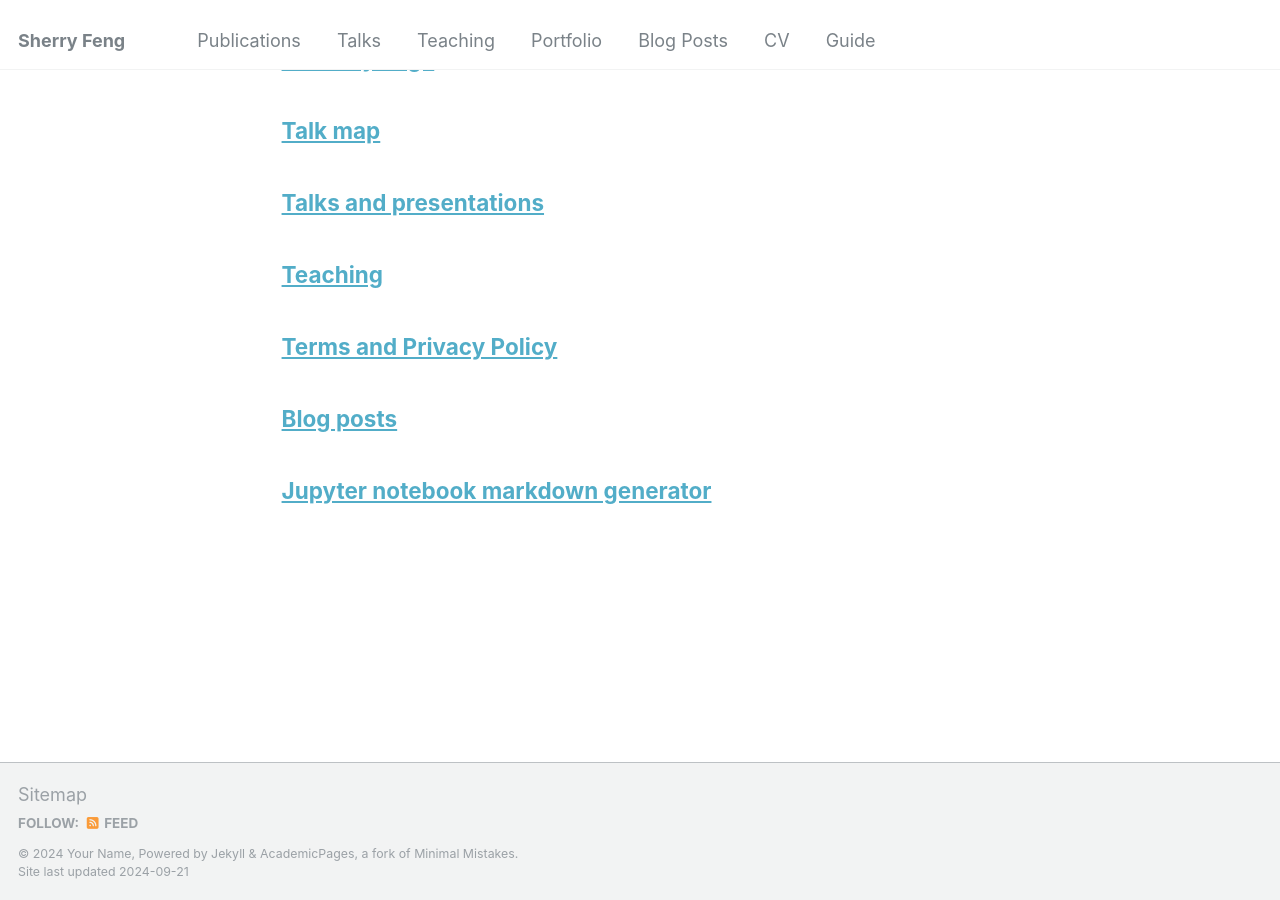
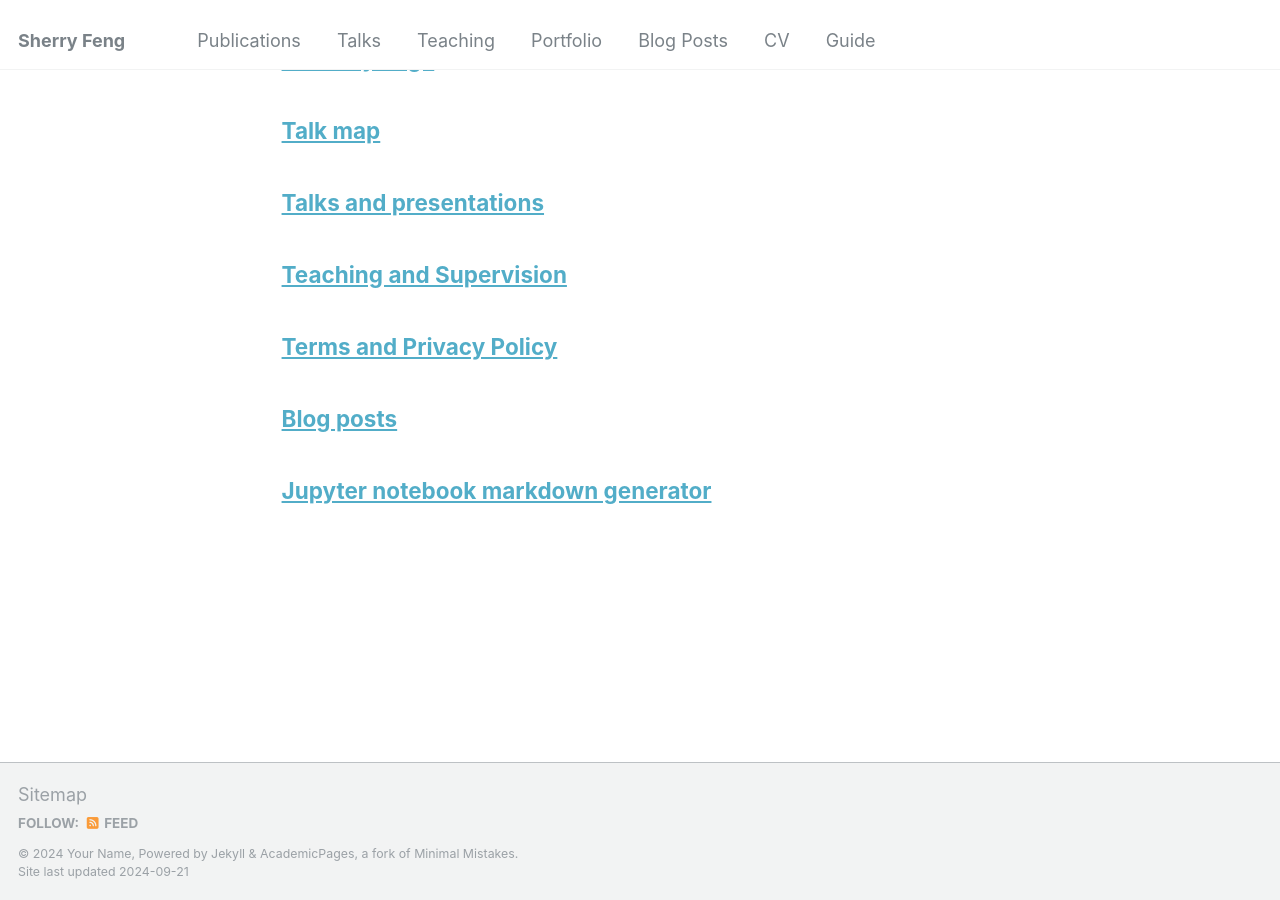
Before and after one commit to SherryFeng123/personal, a Jekyll site: the page built from _pages/page-archive.html, in a window 1280 px wide and 900 px high, scrolled down 1025 px. Built offline with Jekyll 4.4.1, drawn with Linux system fonts in a browser that asks for light colours.

Commit message:
Update teaching.html

```diff
--- a/_pages/teaching.html
+++ b/_pages/teaching.html
@@ -1,12 +1,18 @@
 ---
 layout: archive
-title: "Teaching"
+title: "Teaching and Supervision"
 permalink: /teaching/
 author_profile: true
 ---
 
 {% include base_path %}
 
-{% for post in site.teaching reversed %}
+<!-- {% for post in site.teaching reversed %}
   {% include archive-single.html %}
 {% endfor %}
+ -->
+
+ Teaching
+
+
+ Supervision
```
